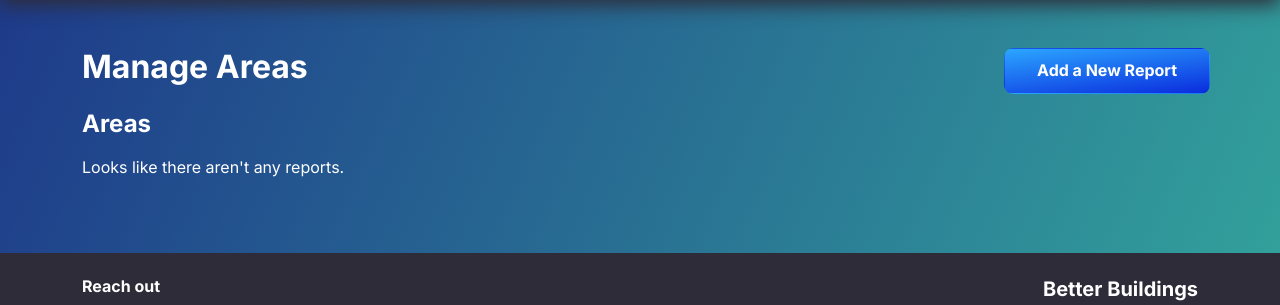
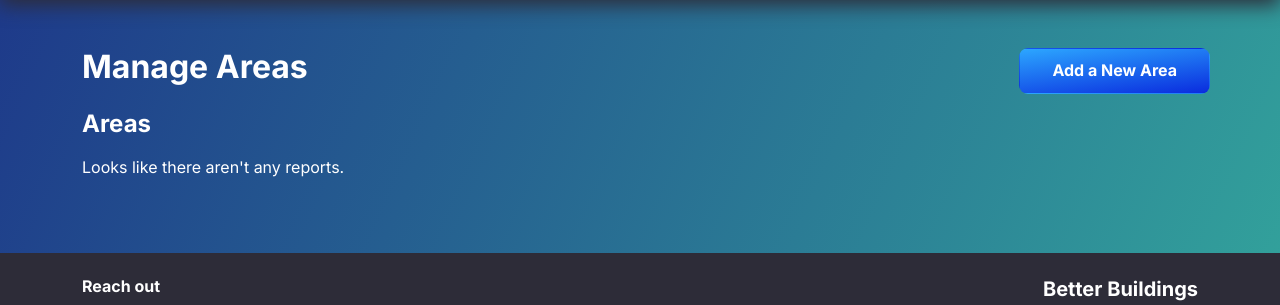
Before and after one commit to Scorchify/Better-Buildings, a Django app: page /manage_areas/ in a window 1280 px wide. Shown: the part 58-363 px from the top of the page. Run offline with Django 5.2, Linux system fonts and the light colour scheme; a user stored in the database is signed in; data comes from the database, SQL or seed files in the repository; data that the repository does not hold is empty; some libraries are stand-ins or nearby versions.

Commit message:
Fix button functionality and update button label

```diff
--- a/better_buildings/templates/better_buildings/area.html
+++ b/better_buildings/templates/better_buildings/area.html
@@ -38,7 +38,7 @@
             <div class="col-2 col-md-auto d-flex justify-content-center align-items-center justify-content-xl-center align-items-xl-center ms-2" style="min-height: 45px;">
               <form method="post" action="{% url 'better_buildings:delete_report' report.id %}" class="w-100">
                 {% csrf_token %}
-                <button class="btn btn-primary px-2 w-100 nice-danger-button" type="button" style="border: 3px solid rgb(255,255,255);border-radius: 10px;">
+                <button class="btn btn-primary px-2 w-100 nice-danger-button" type="submit" style="border: 3px solid rgb(255,255,255);border-radius: 10px;">
                   <svg class="bi bi-x-square text-light" xmlns="http://www.w3.org/2000/svg" width="1em" height="1em" fill="currentColor" viewBox="0 0 16 16" style="font-size: 26px;">
                     <path d="M14 1a1 1 0 0 1 1 1v12a1 1 0 0 1-1 1H2a1 1 0 0 1-1-1V2a1 1 0 0 1 1-1zM2 0a2 2 0 0 0-2 2v12a2 2 0 0 0 2 2h12a2 2 0 0 0 2-2V2a2 2 0 0 0-2-2z"></path>
                     <path d="M4.646 4.646a.5.5 0 0 1 .708 0L8 7.293l2.646-2.647a.5.5 0 0 1 .708.708L8.707 8l2.647 2.646a.5.5 0 0 1-.708.708L8 8.707l-2.646 2.647a.5.5 0 0 1-.708-.708L7.293 8 4.646 5.354a.5.5 0 0 1 0-.708"></path>
--- a/better_buildings/templates/better_buildings/manage_areas.html
+++ b/better_buildings/templates/better_buildings/manage_areas.html
@@ -7,7 +7,7 @@
             <h2 class="fw-bold">Manage Areas</h2>
         </div>
         <div class="col-auto pe-0">
-          <a href="{% url 'better_buildings:new_area' %}" class="btn testy-button">Add a New Report</a>
+          <a href="{% url 'better_buildings:new_area' %}" class="btn testy-button">Add a New Area</a>
         </div>
       </div>
       <div class="row mb-4">
```
